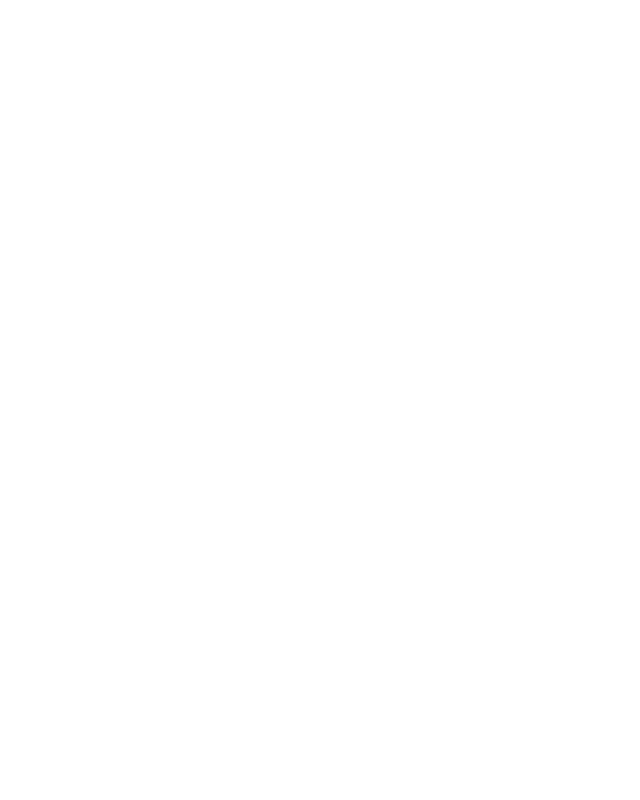
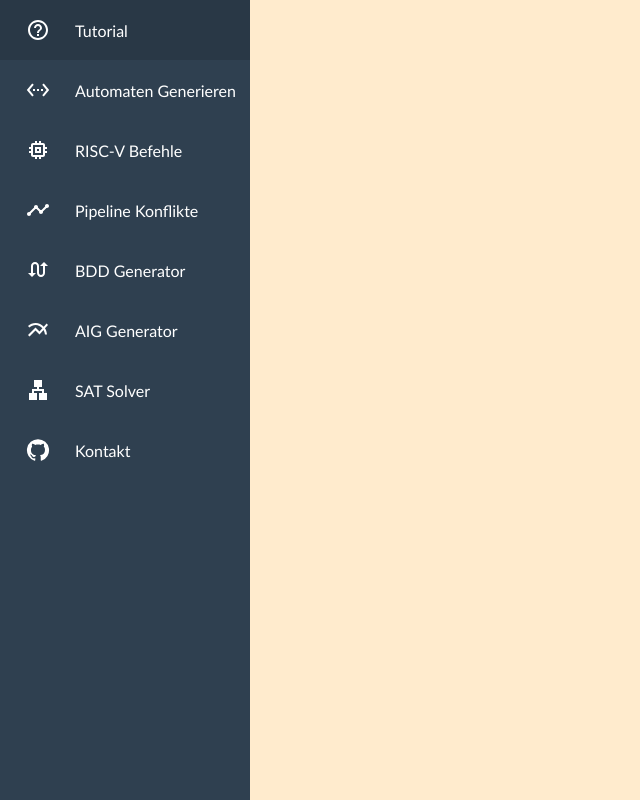
Before and after one commit to Soeky/eraguide, a React (Create React App) app: page / in a window 1280 px wide. Shown: the whole page, without its empty margins (0-640 px from the left). Built offline with nearby package versions, Linux system fonts and the light colour scheme.

Commit message:
navbar ist fertig designed es fehlt nur noch die weiterleitung zu den einzelnen seiten

```diff
--- a/package.json
+++ b/package.json
@@ -3,12 +3,16 @@
   "version": "0.1.0",
   "private": true,
   "dependencies": {
+    "@emotion/react": "^11.11.4",
+    "@emotion/styled": "^11.11.0",
+    "@mui/icons-material": "^5.15.14",
+    "@mui/material": "^5.15.14",
     "@testing-library/jest-dom": "^5.17.0",
     "@testing-library/react": "^13.4.0",
     "@testing-library/user-event": "^13.5.0",
     "react": "^18.2.0",
     "react-dom": "^18.2.0",
-    "react-scripts": "5.0.1",
+    "react-scripts": "^5.0.1",
     "web-vitals": "^2.1.4"
   },
   "scripts": {
--- a/src/App.css
+++ b/src/App.css
@@ -1,3 +1,58 @@
 .App {
-  text-align: center;
+  width: 100vw;
+  height: 100vh;
+  background: blanchedalmond;
+  margin: 0;
+  padding: 0;
 }
+
+body {
+  margin: 0;
+  padding: 0;
+}
+
+.Sidebar {
+  height: 100%;
+  width: 250px;
+  margin: 0;
+  padding: 0;
+  background-color: #2f4050;
+}
+
+.SidebarList {
+  height: auto;
+  width: 100%;
+  margin: 0;
+  padding: 0;
+}
+
+.SidebarList .row {
+  width: 100%;
+  height: 60px;
+  list-style-type: none;
+  display: flex;
+  flex-direction: row;
+  color: white;
+  justify-content: center;
+  align-items: center;
+  font-family: 'Trebuchet MS', 'Lucida Sans Unicode', 'Lucida Grande', 'Lucida Sans', Arial, sans-serif;
+}
+
+.SidebarList .row:hover {
+  cursor: pointer;
+  background-color: #293846;
+}
+
+.SidebarList #active {
+  background-color: #293846;
+}
+
+.row #icon {
+  flex: 30%;
+  display: grid;
+  place-items: center;
+}
+
+.row #title {
+  flex: 70%;
+}
--- a/src/App.js
+++ b/src/App.js
@@ -1,8 +1,12 @@
 import './App.css';
+import Sidebar from './Components/Sidebar';
+
+
 
 function App() {
   return (
     <div className="App">
+      <Sidebar />
     </div>
   );
 }
--- /dev/null
+++ b/src/Components/Sidebar.js
@@ -0,0 +1,30 @@
+import React from 'react';
+import '../App.css';
+import { SidebarData } from './SidebarData.js';
+
+
+function Sidebar() {
+  return (
+    <div className='Sidebar'>
+      <ul className='SidebarList'>
+        {SidebarData.map(
+          (val, key) => {
+            return (
+              <li
+                key={key}
+                className='row'
+                id={window.location.pathname == val.link ? "active" : ""}
+                onClick={() => window.location.pathname = val.link}>
+                <div id='icon'>{val.icon}</div>
+                <div id='title'>{val.title}</div>{" "}
+              </li>
+            )
+          }
+        )
+        }
+      </ul>
+    </div>
+  )
+}
+
+export default Sidebar
--- /dev/null
+++ b/src/Components/SidebarData.js
@@ -0,0 +1,62 @@
+import React from 'react';
+import '../App.css';
+import TutorialIcon from '@mui/icons-material/HelpOutline'
+import AutomatIcon from '@mui/icons-material/SettingsEthernet'
+import BefehlIcon from '@mui/icons-material/Memory'
+import PipelineIcon from '@mui/icons-material/Timeline'
+import BddIcon from '@mui/icons-material/SwapCalls'
+import AigIcon from '@mui/icons-material/MultilineChart'
+import SatIcon from '@mui/icons-material/Lan'
+import KontaktIcon from '@mui/icons-material/GitHub'
+
+
+export const SidebarData = [
+  {
+    title: "Tutorial",
+    icon: <TutorialIcon />,
+    link: "/tutorial"
+  },
+
+  {
+    title: "Automaten Generieren",
+    icon: <AutomatIcon />,
+    link: "/automat"
+  },
+
+  {
+    title: "RISC-V Befehle",
+    icon: <BefehlIcon />,
+    link: "/befehl"
+  },
+
+  {
+    title: "Pipeline Konflikte",
+    icon: <PipelineIcon />,
+    link: "/pipeline"
+  },
+
+  {
+    title: "BDD Generator",
+    icon: <BddIcon />,
+    link: "/bdd"
+  },
+
+  {
+    title: "AIG Generator",
+    icon: <AigIcon />,
+    link: "/aig"
+  },
+
+  {
+    title: "SAT Solver",
+    icon: <SatIcon />,
+    link: "/sat"
+  },
+
+  {
+    title: "Kontakt",
+    icon: <KontaktIcon />,
+    link: "/kontakt"
+  }
+
+]
```
Also changed, not shown: 1 other file (tests, documents, lock files or other folders).
